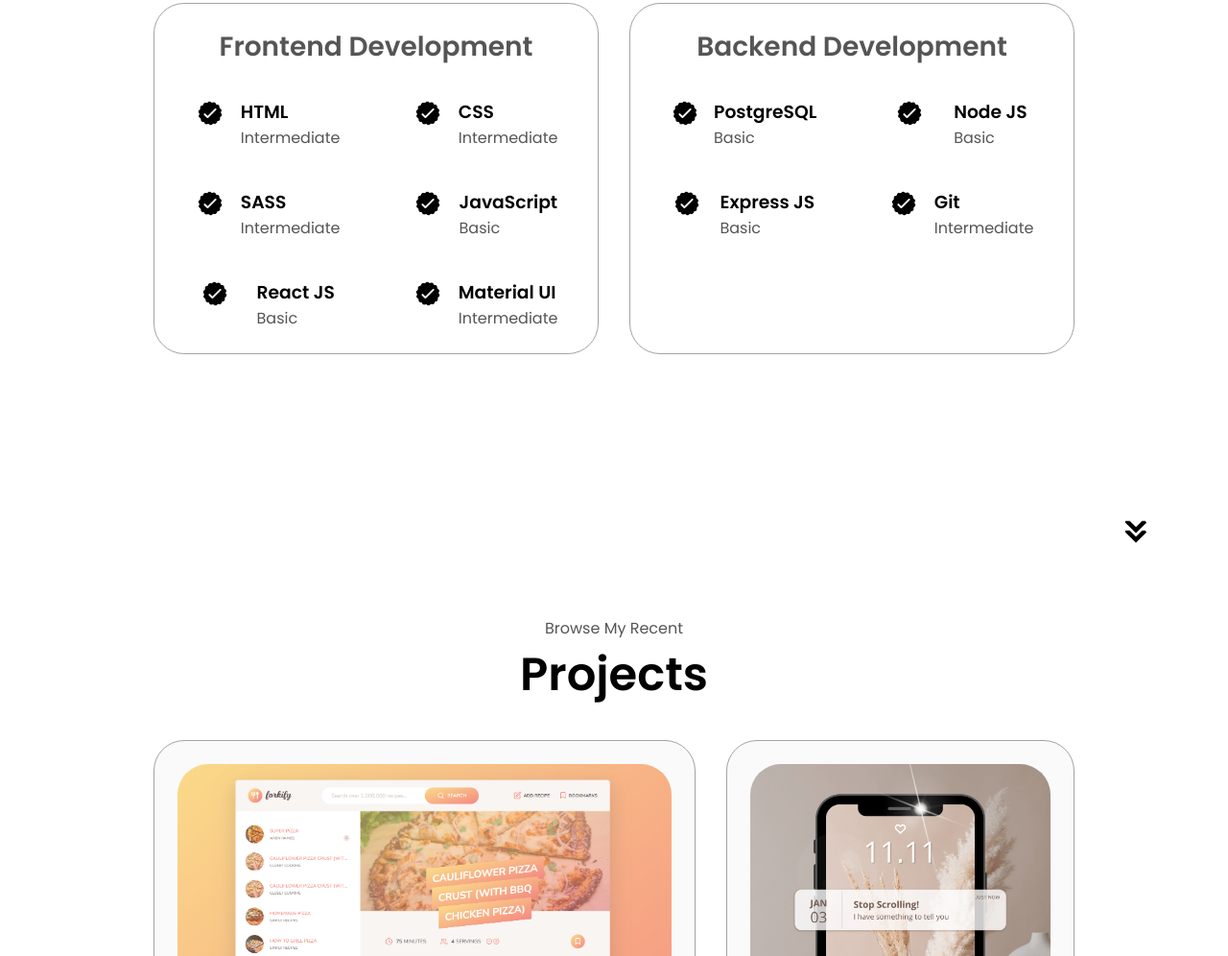
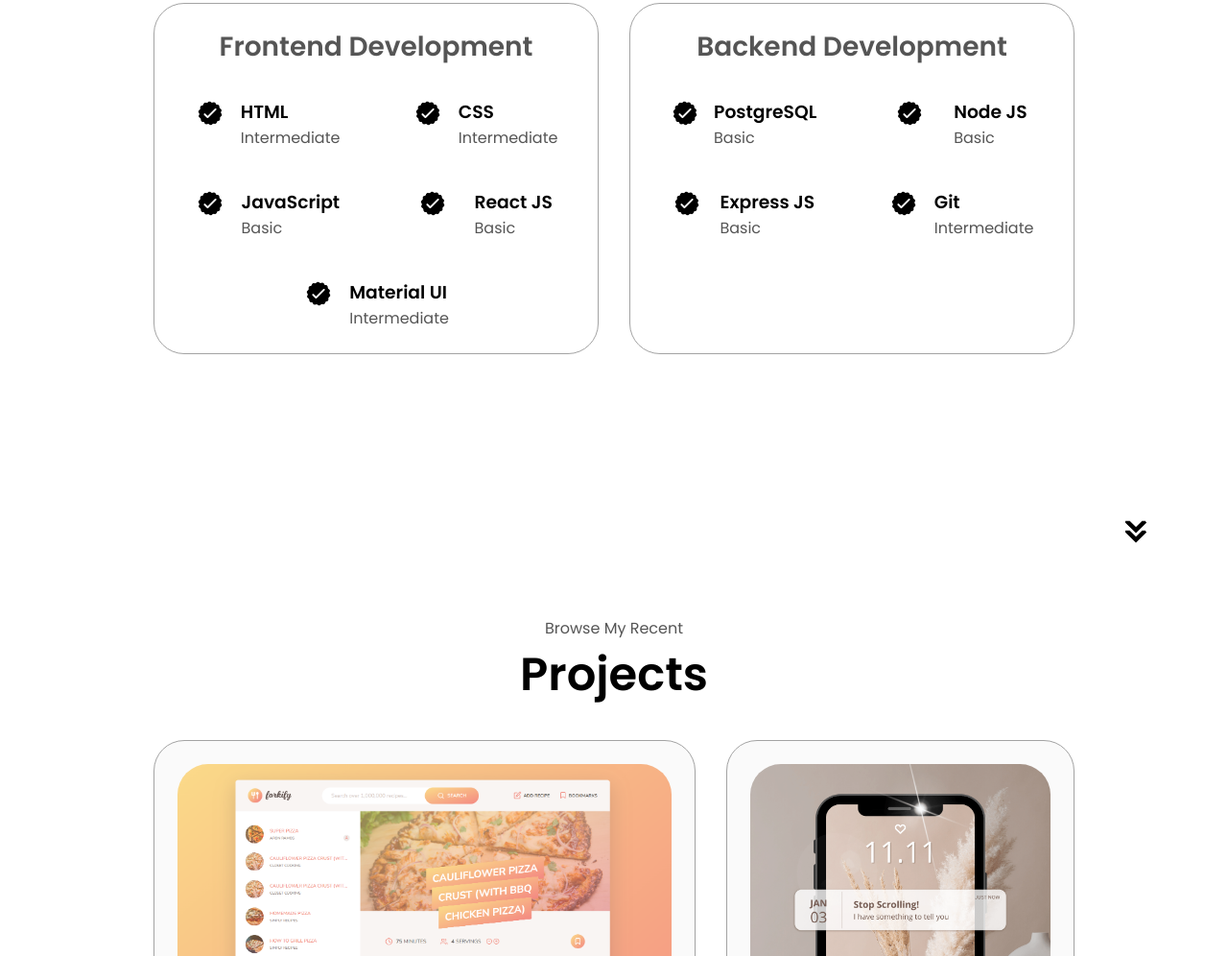
Before and after one commit to aaron1792/Aaron-Portfolio-main-2, a website: page index.html in a window 1280 px wide. Shown: the part 1822-2818 px from the top of the page at 96% size. Drawn offline with Linux system fonts and the light colour scheme.

Commit message:
commit 5

```diff
--- a/index.html
+++ b/index.html
@@ -152,17 +152,7 @@
                   <p>Intermediate</p>
                 </div>
               </article>
-              <article>
-                <img
-                  src="./assets/checkmark.png"
-                  alt="Experience icon"
-                  class="icon"
-                />
-                <div>
-                  <h3>SASS</h3>
-                  <p>Intermediate</p>
-                </div>
-              </article>
+
               <article>
                 <img
                   src="./assets/checkmark.png"
@@ -297,13 +287,13 @@
             <div class="btn-container">
               <button
                 class="btn btn-color-2 project-btn"
-                onclick="location.href='https://github.com/'"
+                onclick="location.href='https://github.com/aaron1792/Eirloom-Fashion.git'"
               >
                 Github
               </button>
               <button
                 class="btn btn-color-2 project-btn"
-                onclick="location.href='https://github.com/'"
+                onclick="location.href='https://eirloom.netlify.app/'"
               >
                 Live Demo
               </button>
```
